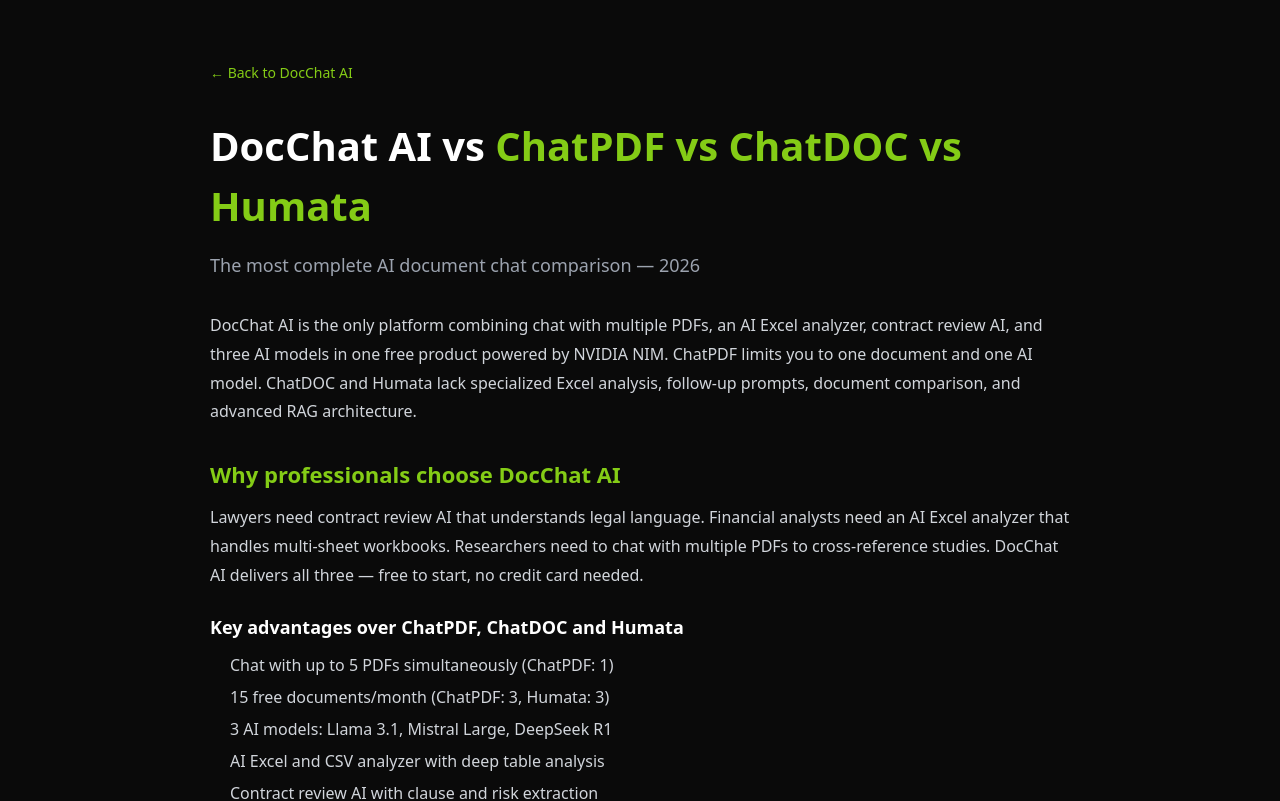
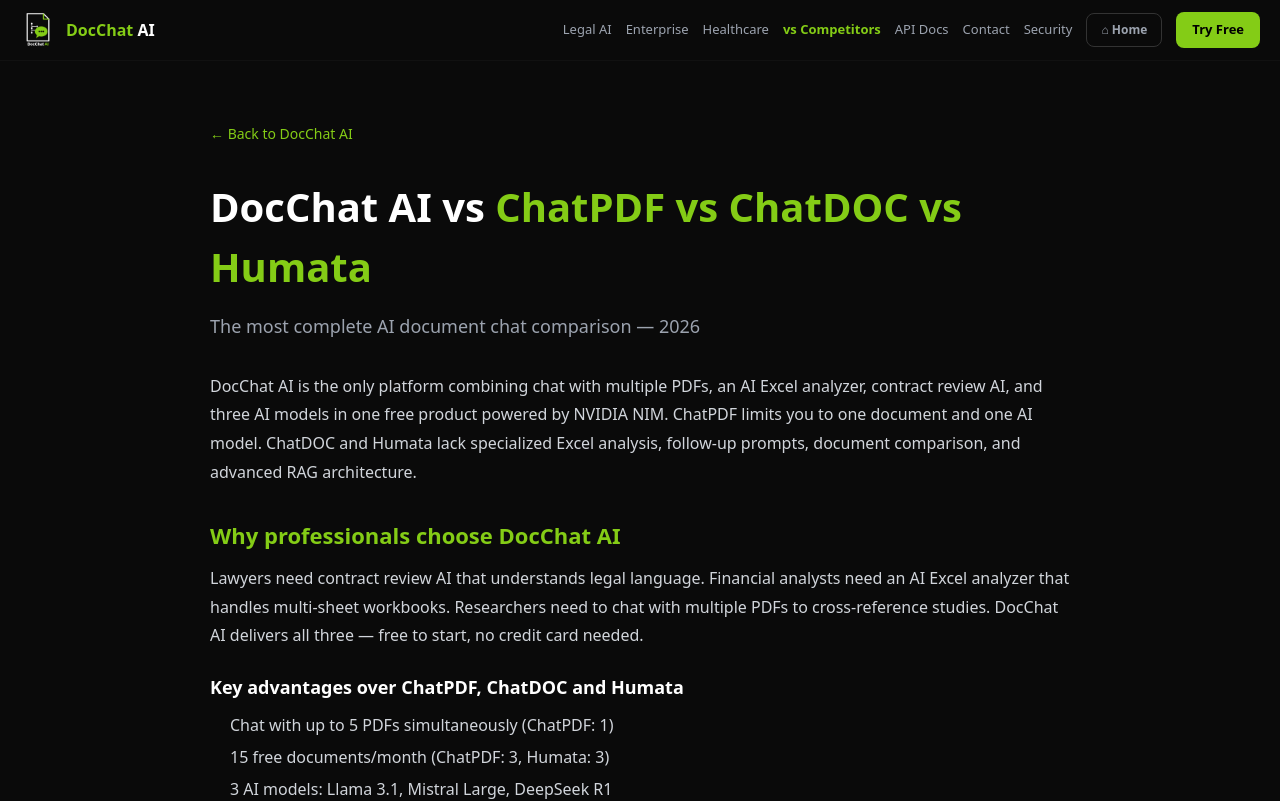
Before and after one commit to justin280/docchat-saas, a Next.js app: page /compare in a window 1280 px wide. Shown: the top 801 px of the page. Built offline with nearby package versions, Linux system fonts and the light colour scheme.

Commit message:
Add NavBar with logo to compare page

```diff
--- a/app/(pages)/compare/page.js
+++ b/app/(pages)/compare/page.js
@@ -1,7 +1,10 @@
+import NavBar from '@/app/components/NavBar';
 export const metadata = { title: 'DocChat AI vs ChatPDF vs ChatDOC vs Humata | DocChat AI', description: 'Compare the best AI document chat tools. DocChat AI beats ChatPDF, ChatDOC and Humata on features, price and flexibility.' };
 export default function Page() {
   return (
-    <main style={{minHeight:'100vh',backgroundColor:'#0a0a0a',color:'#fff',fontFamily:'system-ui,sans-serif',padding:'60px 20px',maxWidth:'900px',margin:'0 auto'}}>
+    <div style={{backgroundColor:'#0a0a0a',minHeight:'100vh',color:'#fff',fontFamily:'system-ui,sans-serif'}}>
+      <NavBar activePath="/compare" />
+      <main style={{minHeight:'100vh',backgroundColor:'#0a0a0a',color:'#fff',fontFamily:'system-ui,sans-serif',padding:'60px 20px',maxWidth:'900px',margin:'0 auto'}}>
       <a href="/" style={{color:'#84cc16',textDecoration:'none',fontSize:'14px'}}>&#8592; Back to DocChat AI</a>
       <h1 style={{fontSize:'clamp(24px,4vw,40px)',fontWeight:'700',margin:'32px 0 16px'}}>DocChat AI vs <span style={{color:'#84cc16'}}>ChatPDF vs ChatDOC vs Humata</span></h1>
       <h2 style={{fontSize:'18px',color:'#9ca3af',fontWeight:'400',marginBottom:'32px'}}>The most complete AI document chat comparison — 2026</h2>
@@ -21,5 +24,6 @@ export default function Page() {
       </ul>
       <a href="/" style={{display:'inline-block',backgroundColor:'#84cc16',color:'#000',padding:'14px 28px',borderRadius:'8px',fontWeight:'700',textDecoration:'none',marginTop:'24px'}}>Try DocChat AI Free</a>
     </main>
+      </div>
   );
 }
```
